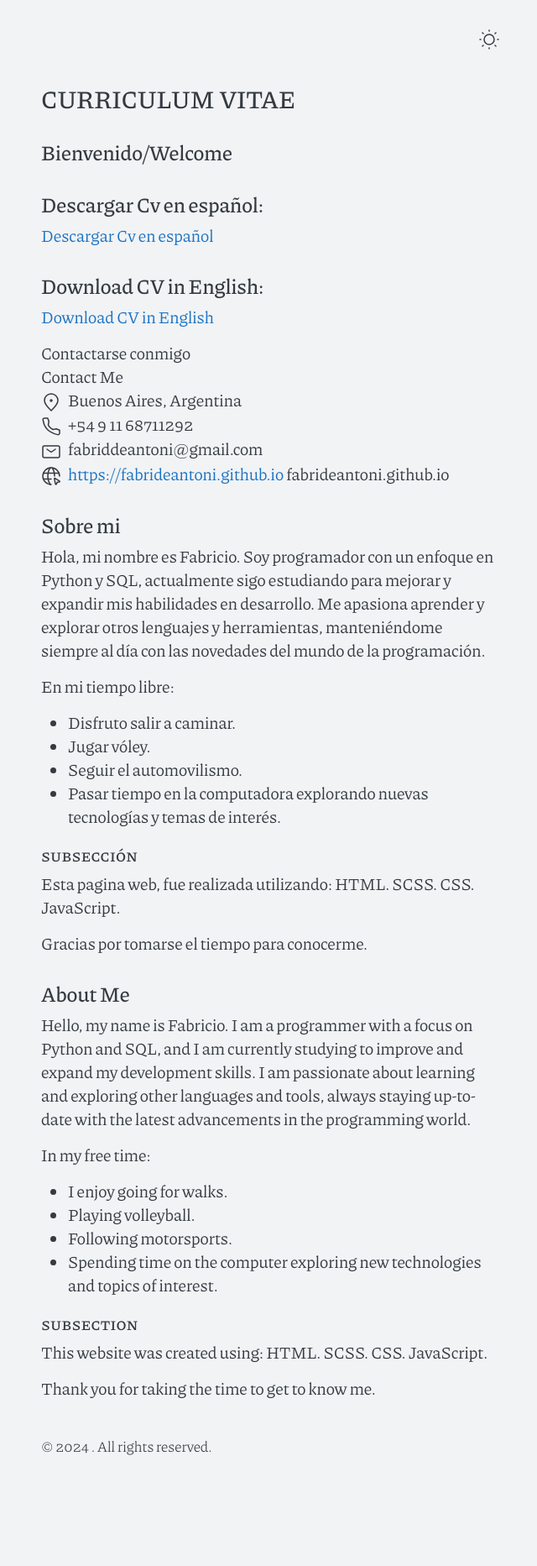
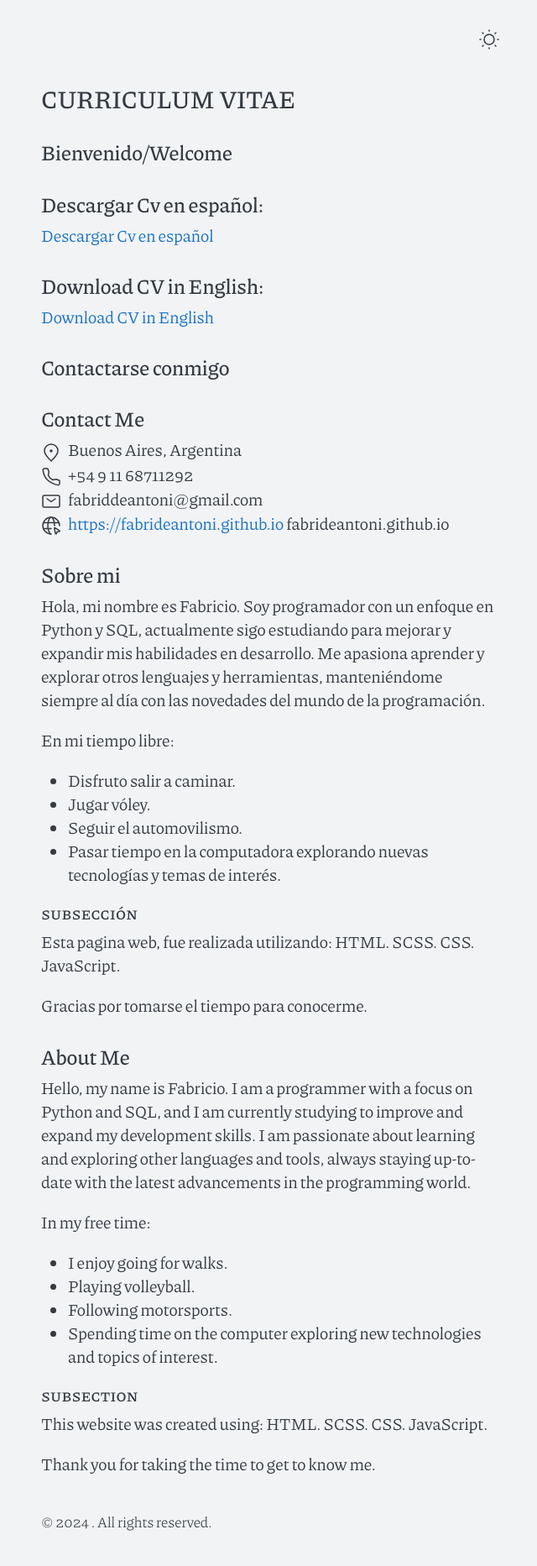
Before and after one commit to fabrideantoni/fabrideantoni.github.io, a Jekyll site: the page built from cv.md, in a window 1280 px wide. Shown: the whole page at 84% size, without its empty margins (318-958 px from the left). Built offline with Jekyll 4.4.1, drawn with Linux system fonts in a browser that asks for light colours; before the commit the page ends 1775 px from its top, so only the background shows below that.

Commit message:
Update contact.html

```diff
--- a/_includes/contact.html
+++ b/_includes/contact.html
@@ -9,7 +9,7 @@
      <div class="espaciado-vertical"> </div>
   <style>
         p {
-            margin-bottom: 15px;
+            margin-bottom: 20px;
         }
     </style>
 <body>
@@ -18,8 +18,8 @@
     <p></p>
 </body>
   <ul>
-    <li>Contactarse conmigo</li>
-    <li>Contact Me</li>
+    <h2>Contactarse conmigo</h2>
+    <h2>Contact Me</h2>
     <div class="espaciado-vertical"> </div>
     <li><span class="li-icon">{% include svg/pin-alt.svg %}</span><span>{{ site.address }}</span> Buenos Aires, Argentina</li>
     <li><span class="li-icon">{% include svg/phone.svg %}</span><span>{{ site.phone }}</span> +54 9 11 68711292</li>
```
